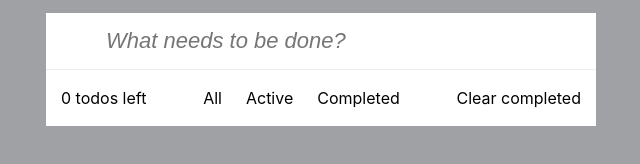
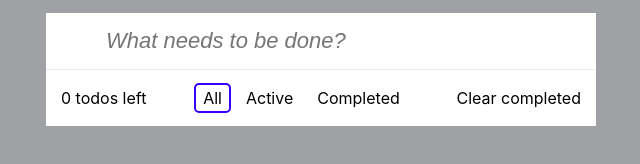
Before and after one commit to Julia-Simakina/todo-list, a React (Create React App) app: page / in a window 1280 px wide. Shown: the part 214-378 px from the top of the page, without its empty margins (319-959 px from the left). Built offline with nearby package versions, Linux system fonts and the light colour scheme.

Commit message:
feat: counter

```diff
--- /dev/null
+++ b/src/components/Counter.js
@@ -0,0 +1,15 @@
+import React from 'react';
+import { useSelector } from 'react-redux';
+import { getVisibleTodos } from '../store/selectors/selectors';
+
+const TodoCounter = React.memo(() => {
+  const { activeTodosCount } = useSelector(getVisibleTodos);
+
+  return (
+    <span>
+      {activeTodosCount} {activeTodosCount === 1 ? 'todo' : 'todos'} left
+    </span>
+  );
+});
+
+export default TodoCounter;
--- a/src/components/FilterButton.js
+++ b/src/components/FilterButton.js
@@ -1,7 +1,10 @@
 export default function FilterButton(props) {
   return (
     <li>
-      <button onClick={props.onClick} className="button button_filter">
+      <button
+        onClick={props.onClick}
+        className={`button button_filter ${props.isActive ? 'button_filter_active' : ''}`}
+      >
         {props.name}
       </button>
     </li>
--- a/src/components/Filters.js
+++ b/src/components/Filters.js
@@ -1,71 +1,42 @@
-import { useDispatch } from "react-redux";
-import { useSelector } from "react-redux";
-import {
-  removeCompletedTodo,
-  setVisibilityFilter,
-} from "../store/actions/actions";
-import { getVisibleTodos } from "../store/selectors";
-import FilterButton from "./FilterButton";
-import {
-  SHOW_ALL,
-  SHOW_ACTIVE,
-  SHOW_COMPLETED,
-} from "../store/actions/actionNames";
+import React from 'react';
+import { useDispatch, useSelector } from 'react-redux';
+import { removeCompletedTodo, setVisibilityFilter } from '../store/actions/actions';
+import FilterButton from './FilterButton';
+import { SHOW_ALL, SHOW_ACTIVE, SHOW_COMPLETED } from '../store/actions/actionNames';
+import TodoCounter from './Counter';
 
-export default function Filters(props) {
-  const { filteredTodoLength } = useSelector(getVisibleTodos);
+const filterButtons = [
+  { id: 'All', filter: SHOW_ALL },
+  { id: 'Active', filter: SHOW_ACTIVE },
+  { id: 'Completed', filter: SHOW_COMPLETED }
+];
 
+export default function Filters() {
   const dispatch = useDispatch();
+  const visibilityFilter = useSelector(state => state.todos.currentFilter);
 
-  const handleRemoveCompletedTodo = () => {
+  const handleClearCompletedTodo = () => {
     dispatch(removeCompletedTodo());
   };
 
-  const showCompletedTodo = () => {
-    console.log(
-      "setVisibilityFilter(SHOW_COMPLETED) >>",
-      setVisibilityFilter(SHOW_COMPLETED)
-    );
-    dispatch(setVisibilityFilter(SHOW_COMPLETED));
+  const handleSetVisibilityFilter = filter => {
+    dispatch(setVisibilityFilter(filter));
   };
 
-  const showActiveTodo = () => {
-    console.log(
-      "setVisibilityFilter(SHOW_ACTIVE) >>",
-      setVisibilityFilter(SHOW_ACTIVE)
-    );
-    dispatch(setVisibilityFilter(SHOW_ACTIVE));
-  };
-
-  const showAllTodo = () => {
-    console.log(
-      "setVisibilityFilter(SHOW_ALL) >>",
-      setVisibilityFilter(SHOW_ALL)
-    );
-    dispatch(setVisibilityFilter(SHOW_ALL));
-  };
-
-  // let leftTodos = showActiveTodo();
-  console.log("leftTodos", setVisibilityFilter(SHOW_ALL));
-
   return (
-    <div className="todo-params">
-      <span>
-        {filteredTodoLength} {filteredTodoLength === 1 ? "todo" : "todos"} left
-      </span>
-      <ul className="filtres">
-        <FilterButton name="All" id="all" onClick={showAllTodo} />
-        <FilterButton name="Active" id="active" onClick={showActiveTodo} />
-        <FilterButton
-          name="Completed"
-          id="completed"
-          onClick={showCompletedTodo}
-        />
+    <div className='todo-params'>
+      <TodoCounter />
+      <ul className='filters'>
+        {filterButtons.map(button => (
+          <FilterButton
+            key={button.id}
+            name={button.id}
+            isActive={visibilityFilter === button.filter}
+            onClick={() => handleSetVisibilityFilter(button.filter)}
+          />
+        ))}
       </ul>
-      <button
-        className="button button_clear"
-        onClick={handleRemoveCompletedTodo}
-      >
+      <button className='button button_clear' onClick={handleClearCompletedTodo}>
         Clear completed
       </button>
     </div>
--- a/src/components/TodoList.js
+++ b/src/components/TodoList.js
@@ -1,16 +1,16 @@
-import TodoItem from "./TodoItem";
-import { useSelector } from "react-redux";
-import { getVisibleTodos } from "../store/selectors";
+import TodoItem from './TodoItem';
+import { useSelector } from 'react-redux';
+import { getVisibleTodos } from '../store/selectors/selectors';
 
 export default function TodoList() {
   const { filteredTodo, filteredTodoLength } = useSelector(getVisibleTodos);
 
   return (
-    <ul className="todo-list">
-      {filteredTodo.map((todo) => (
+    <ul className='todo-list'>
+      {filteredTodo.map(todo => (
         <TodoItem key={todo.id} todo={todo} />
       ))}
-      {/* <span>{filteredTodoLength}</span> */}
+      <span>{filteredTodoLength}</span>
     </ul>
   );
 }
--- a/src/index.css
+++ b/src/index.css
@@ -105,7 +105,7 @@ body {
   color: rgb(156, 156, 156);
 }
 
-.filtres {
+.filters {
   margin: 0;
   padding: 0;
   list-style-type: none;
@@ -135,6 +135,11 @@ body {
   padding: 3px 7px;
 }
 
+.button_filter_active {
+  border-radius: 3px;
+  outline: 2px solid rgb(55, 0, 255);
+}
+
 .button_filter:hover {
   border-radius: 3px;
   outline: 2px solid rgb(55, 0, 255);
--- a/src/store/selectors.js
+++ /dev/null
@@ -1,30 +0,0 @@
-import { createSelector } from "reselect";
-import { SHOW_ALL, SHOW_ACTIVE, SHOW_COMPLETED } from "./actions/actionNames";
-
-export const getTodos = (state) => state.todos.todoList;
-export const getVisibilityFilter = (state) => state.todos.currentFilter;
-
-export const getVisibleTodos = createSelector(
-  [getTodos, getVisibilityFilter],
-  (todos, visibilityFilter) => {
-    let filteredTodo = [];
-
-    switch (visibilityFilter) {
-      case SHOW_COMPLETED:
-        console.log(">>>", todos);
-        filteredTodo = todos.filter((todo) => todo.completed);
-        break;
-      case SHOW_ACTIVE:
-        filteredTodo = todos.filter((todo) => !todo.completed);
-        break;
-      case SHOW_ALL:
-      default:
-        filteredTodo = todos;
-    }
-
-    return {
-      filteredTodo: filteredTodo,
-      filteredTodoLength: todos.filter((todo) => !todo.completed).length,
-    };
-  }
-);
--- /dev/null
+++ b/src/store/selectors/selectors.js
@@ -0,0 +1,37 @@
+import { createSelector } from 'reselect';
+import { SHOW_ALL, SHOW_ACTIVE, SHOW_COMPLETED } from '../actions/actionNames';
+
+export const getTodos = state => state.todos.todoList;
+export const getVisibilityFilter = state => state.todos.currentFilter;
+
+export const getVisibleTodos = createSelector(
+  [getTodos, getVisibilityFilter],
+  (todos, visibilityFilter) => {
+    let filteredTodo = [];
+    let activeTodosCount = 0;
+
+    switch (visibilityFilter) {
+      case SHOW_COMPLETED:
+        filteredTodo = todos.filter(todo => todo.completed);
+        break;
+      case SHOW_ACTIVE:
+        filteredTodo = todos.filter(todo => {
+          if (!todo.completed) {
+            activeTodosCount++;
+            return true;
+          }
+          return false;
+        });
+        break;
+      case SHOW_ALL:
+      default:
+        filteredTodo = todos;
+        activeTodosCount = todos.filter(todo => !todo.completed).length;
+    }
+
+    return {
+      filteredTodo: filteredTodo,
+      activeTodosCount: activeTodosCount
+    };
+  }
+);
```
Also changed, not shown: src/components/TodoContainer.js (+7 -7 lines).
